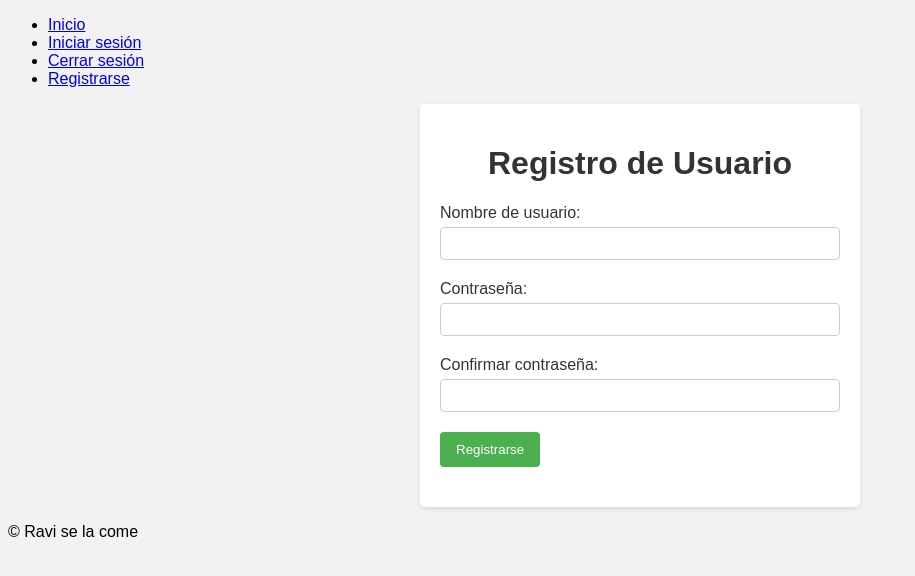
After one commit to RaviCor/Project-Ravi, a Flask app: page /auth/register in a window 1280 px wide. The commit adds this page. Shown: the top 576 px of the page, without its empty margins (0-915 px from the left). Run offline with Flask 3, Linux system fonts and the light colour scheme.

Commit message:
Adding register.html, example.evn, auth.py

```diff
--- a/auth/auth.py
+++ b/auth/auth.py
@@ -1,10 +1,12 @@
 from flask import Blueprint, render_template, redirect, url_for, request, flash
 from flask_login import login_user, login_required, logout_user
 from models.user import User
+from app import db
 
 auth = Blueprint('auth', __name__,
-    template_folder='templates/',)
-    #static_folder='static', static_url_path='auth')
+    template_folder='templates/',
+    static_folder='static',)
+    #static_url_path='auth')
 
 # Ruta de inicio de sesión
 @auth.route('/login', methods=['GET', 'POST'])
@@ -30,7 +32,7 @@ def login():
 @login_required
 def logout():
     logout_user()
-    return 'Has cerrado sesión correctamente'
+    return redirect(url_for('index.html'))
 
 # Ruta protegida
 @auth.route('/profile')
@@ -38,6 +40,32 @@ def logout():
 def profile():
     return 'Perfil de usuario'
 
+@auth.route('/register', methods=['GET', 'POST'])
+def register():
+    if request.method == 'POST':
+        username = request.form['username']
+        password = request.form['password']
+        confirm_password = request.form['confirm_password']
+
+        if password != confirm_password:
+            error = 'Passwords do not match'
+            return render_template('register.html', error=error)
+
+        existing_user = User.get_by_username(username)
+        if existing_user:
+            error = 'Username already exists'
+            return render_template('register.html', error=error)
+
+        new_user = User(username=username)
+        new_user.set_password(password)
+        db.session.add(new_user)
+        db.session.commit()
+
+        login_user(new_user)
+        return redirect(url_for('index.html'))
+
+    return render_template('register.html')
+
 # Ruta de manejo de error de autenticación
 #@login_manager.unauthorized_handler
 #def unauthorized():
--- /dev/null
+++ b/auth/static/style.css
@@ -0,0 +1,55 @@
+body {
+    font-family: Arial, sans-serif;
+    background-color: #f2f2f2;
+}
+
+h1 {
+    text-align: center;
+    color: #333;
+}
+
+.container {
+    max-width: 400px;
+    margin: 0 auto;
+    padding: 20px;
+    background-color: #fff;
+    border-radius: 5px;
+    box-shadow: 0 2px 5px rgba(0, 0, 0, 0.1);
+}
+
+.form-group {
+    margin-bottom: 20px;
+}
+
+label {
+    display: block;
+    margin-bottom: 5px;
+    color: #333;
+}
+
+input[type="text"],
+input[type="password"] {
+    width: 100%;
+    padding: 8px;
+    border: 1px solid #ccc;
+    border-radius: 4px;
+    box-sizing: border-box;
+}
+
+input[type="submit"] {
+    background-color: #4caf50;
+    color: #fff;
+    padding: 10px 16px;
+    border: none;
+    border-radius: 4px;
+    cursor: pointer;
+}
+
+input[type="submit"]:hover {
+    background-color: #45a049;
+}
+
+.error-message {
+    color: red;
+    margin-top: 5px;
+}
--- a/auth/templates/base.html
+++ b/auth/templates/base.html
@@ -3,7 +3,7 @@
 <html>
 <head>
   <title>Time Sheet System</title>
-  <link rel="stylesheet" href="{{ url_for('static', filename='css/style.css') }}">
+  <link rel="stylesheet" href="{{ url_for('auth.static', filename='style.css') }}">
 </head>
 <body>
   <header>
@@ -14,6 +14,7 @@
         <li><a href="/">Inicio</a></li>
         <li><a href="{{ url_for('auth.login') }}">Iniciar sesión</a></li>
         <li><a href="{{ url_for('auth.logout') }}">Cerrar sesión</a></li>
+        <li><a href="{{ url_for('auth.register') }}">Registrarse</a></li>
       </ul>
     </nav>
   </header>
--- /dev/null
+++ b/auth/templates/register.html
@@ -0,0 +1,33 @@
+<!-- <!DOCTYPE html>
+<html>
+<head>
+    <title>Registro</title>
+    <link rel="stylesheet" type="text/css" href="{{ url_for('auth.static', filename='style.css')}}">
+</head>
+<body> -->
+{% extends 'base.html' %}
+{% block content %}
+    <div class="container">
+        <h1>Registro de Usuario</h1>
+        {% if error %}
+            <p class="error-message">{{ error }}</p>
+        {% endif %}
+        <form method="POST" action="{{ url_for('auth.register') }}">
+            <div class="form-group">
+                <label for="username">Nombre de usuario:</label>
+                <input type="text" id="username" name="username" required>
+            </div>
+            <div class="form-group">
+                <label for="password">Contraseña:</label>
+                <input type="password" id="password" name="password" required>
+            </div>
+            <div class="form-group">
+                <label for="confirm_password">Confirmar contraseña:</label>
+                <input type="password" id="confirm_password" name="confirm_password" required>
+            </div>
+            <div class="form-group">
+                <input type="submit" value="Registrarse">
+            </div>
+        </form>
+    </div>
+{% endblock %}
```
Also changed, not shown: models/user.py (+35 -7 lines), 1 other file.
